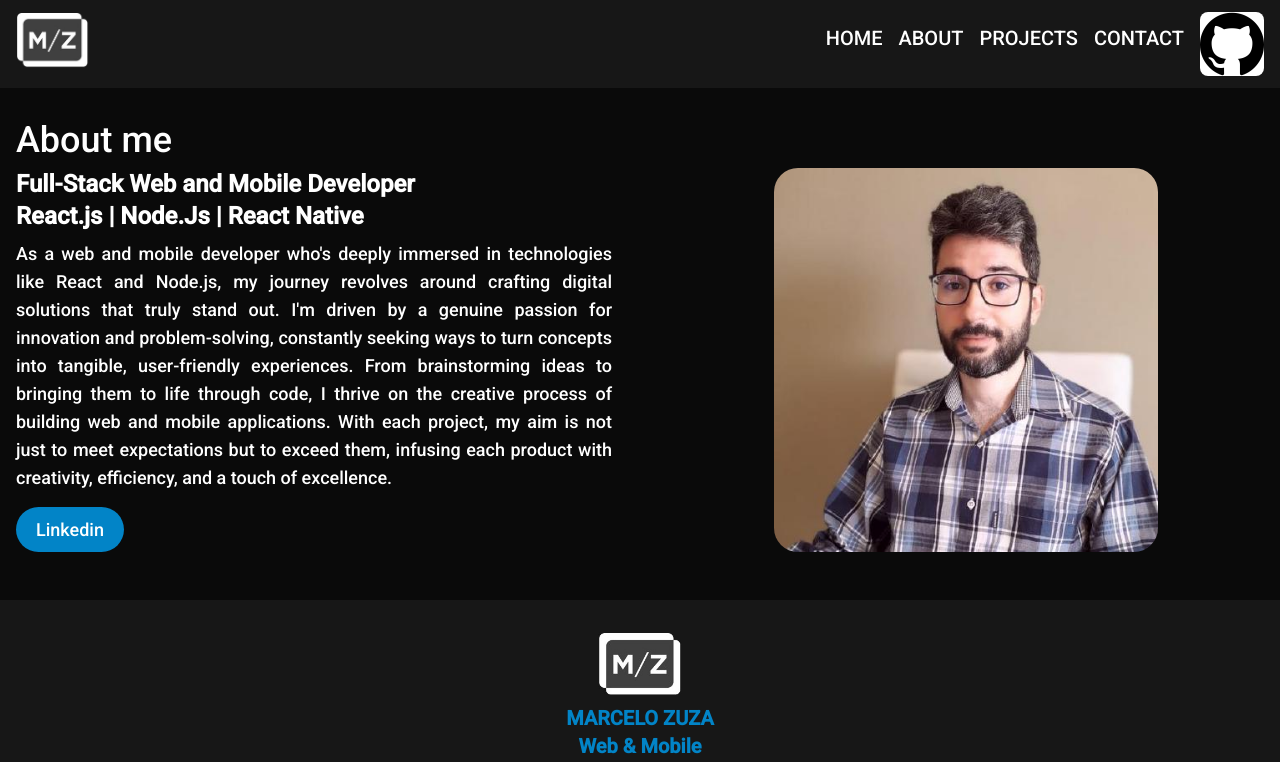
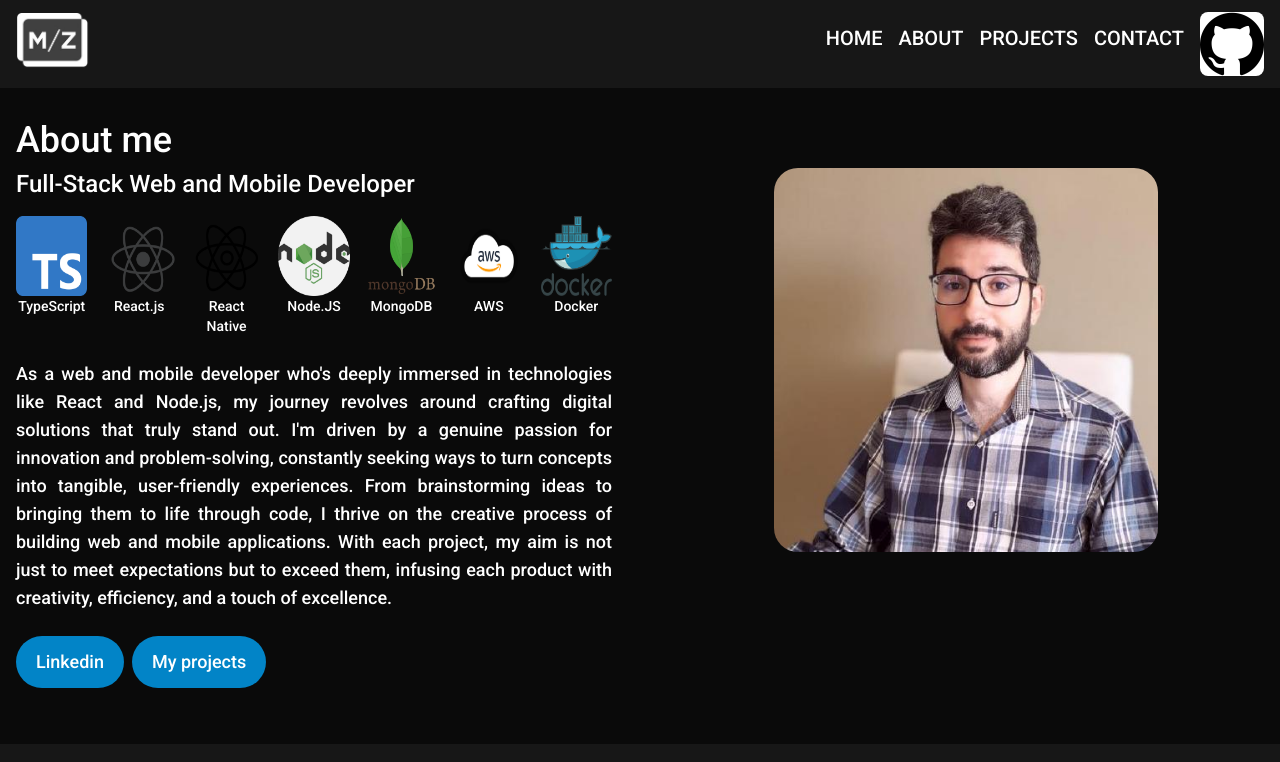
Before and after one commit to marcelo-zuza/2024-React-Portfolio, a React (Vite) app: page /about in a window 1280 px wide. Shown: the top 762 px of the page. Built offline with nearby package versions, Linux system fonts and the light colour scheme.

Commit message:
2024-03-13 2

```diff
--- a/src/App.tsx
+++ b/src/App.tsx
@@ -1,7 +1,6 @@
 import { BrowserRouter, Routes, Route } from 'react-router-dom'
 // Routes
 import Index from './routes/Index'
-import About from './routes/About'
 import Services from './routes/Services'
 import Projects from './routes/Projects'
 import Contact from './routes/Contact'
--- a/src/components/Index/Footer.tsx
+++ b/src/components/Index/Footer.tsx
@@ -7,9 +7,9 @@ const Footer = () => {
             <div className="py-2">
                 <img className="h-16" src={MZ} alt="mz" />
             </div>
-            <p className="text-white md:text-xl hover:underline duration-700"><a href="https://www.linkedin.com/company/marcelo-zuza-webdevelopment/"><span className="font-bold text-sky-600">MARCELO ZUZA</span></a></p>
-            <p className="text-white md:text-xl hover:underline duration-700"><a href="https://www.linkedin.com/company/marcelo-zuza-webdevelopment/"><span className="font-bold text-sky-600">Web & Mobile</span></a></p>
-            <p className="text-base text-white">&copy; 2024. All rights reserved  <span className="font-bold">2024</span></p>
+            <p className="text-white md:text-xl hover:underline duration-700"><a href="https://www.linkedin.com/in/marcelo-zuza/"><span className="font-bold text-sky-600">MARCELO ZUZA</span></a></p>
+            <p className="text-white md:text-xl hover:underline duration-700"><a href="https://www.linkedin.com/in/marcelo-zuza/"><span className="font-bold text-sky-600">Web & Mobile</span></a></p>
+            <p className="text-base text-white">&copy; 2024. All rights reserved  <span className="font-bold"></span></p>
         </div>
     </div>
   )
--- a/src/components/Projects/Apps.tsx
+++ b/src/components/Projects/Apps.tsx
@@ -30,6 +30,19 @@ const RightSide: any = useSpring({
                     </div>
                 </animated.div>
               </div>
+
+              <div className="py-4 md:py-4">
+                <animated.div style={{...LeftSide}}>
+                    <p className="text-2xl text-center py-4">World Clock</p>
+                    <iframe className="w-full h-96 rounded-2xl" src="https://mz-worldclock.vercel.app/"></iframe>
+                    <div className="flex flex-wrap justify-center gap-4">
+                        <a href="https://mz-worldclock.vercel.app/" className="bg-sky-600 mt-4 py-2 px-4 md:py-4 md:px-6 rounded-full border-white  text-white hover:bg-white hover:text-sky-600 duration-500" target="_blank" rel="noopener noreferrer">Visit</a>
+                        <a href="https://github.com/marcelo-zuza/WorldClock" className="bg-sky-600 mt-4 py-2 px-4 md:py-4 md:px-6 rounded-full border-white  text-white hover:bg-white hover:text-sky-600 duration-500" target="_blank" rel="noopener noreferrer">GitHub Repository</a>
+                    </div>
+                </animated.div>
+              </div>
+
+
             </div>
 
             <div className="col-span-1">
--- a/src/routes/AboutMe.tsx
+++ b/src/routes/AboutMe.tsx
@@ -1,5 +1,14 @@
 import Me from '../assets/img/Me.jpeg'
 import { useSpring, animated } from "@react-spring/web"
+import { Link } from 'react-router-dom'
+// icons
+import ReactJs from '../assets/img/icons/reactjs.png'
+import ReactNative from '../assets/img/icons/reactNative.png'
+import Typescript from '../assets/img/icons/typescript.png'
+import NodeJs from '../assets/img/icons/nodeJS.png'
+import DockerIcon from '../assets/img/icons/docker.png'
+import AwsIcon from '../assets/img/icons/aws.png'
+import MongoDBIcon from '../assets/img/icons/mongo.png'
 
 
 
@@ -21,23 +30,56 @@ const RightSide: any = useSpring({
 
   return (
     <div className='py-8 px-4 text-white'>
-        <h1 className='text-4xl'>About me</h1>
+        <h1 className='text-4xl text-center md:text-left'>About me</h1>
         <div className="grid grid-cols-1 text-center md:text-left md:grid-cols-2 py-2 gap-14">
             <animated.div style={{...LeftSide}} className="cols-span-1 text-base md:text-lg">
-                <p className='py-0 text-2xl font-bold'>Full-Stack Web and Mobile Developer</p>
-                <p className='py-0 text-2xl font-bold'>React.js | Node.Js | React Native</p>
-                <p className='py-2 text-justify'>
+                <p className='py-0 text-2xl'>Full-Stack Web and Mobile Developer</p>
+
+                <div className="flex justify-center content-center py-2 md:py-4 gap-0 md:gap-4">
+                    <div className="flex flex-col">
+                      <img className='h-12 w-12 md:h-20 md:w-20' src={Typescript} alt="" />
+                      <p className='hidden md:block text-center text-sm'>TypeScript</p>
+                    </div>
+                    <div>
+                      <img className='h-12 w-12 md:h-20 md:w-20' src={ReactJs} alt="" />
+                      <p  className='hidden md:block text-center text-sm'>React.js</p>
+                    </div>
+                    <div className="flex flex-col">
+                      <img className='h-12 w-12 md:h-20 md:w-20' src={ReactNative} alt="" />
+                      <p className='hidden md:block text-center text-sm'>React Native</p>
+                    </div>
+                    <div className="flex flex-col">
+                      <img className='h-12 w-12 md:h-20 md:w-20' src={NodeJs} alt="" />
+                      <p className='hidden md:block text-center text-sm'>Node.JS</p>
+                    </div>
+                    <div className="flex flex-col">
+                      <img className='h-12 w-12 md:h-20 md:w-20' src={MongoDBIcon} alt="" />
+                      <p className='hidden md:block text-center text-sm'>MongoDB</p>
+                    </div>
+                    <div className="flex flex-col">
+                      <img className='h-12 w-12 md:h-20 md:w-20' src={AwsIcon} alt="" />
+                      <p className='hidden md:block text-center text-sm'>AWS</p>
+                    </div>
+                    <div className="flex flex-col">
+                      <img className='h-12 w-12 md:h-20 md:w-20' src={DockerIcon} alt="" />
+                      <p className='hidden md:block text-center text-sm'>Docker</p>
+                    </div>
+
+
+                </div>
+                <p className='py-2 text-justify font-light'>
                 As a web and mobile developer who's deeply immersed in technologies like React and Node.js, my journey revolves around crafting digital solutions that truly stand out. I'm driven by a genuine passion for innovation and problem-solving, constantly seeking ways to turn concepts into tangible, user-friendly experiences. From brainstorming ideas to bringing them to life through code, I thrive on the creative process of building web and mobile applications. With each project, my aim is not just to meet expectations but to exceed them, infusing each product with creativity, efficiency, and a touch of excellence.</p>
 
-                <div className="my-4">
+                <div className="my-4 flex flex-row justify-center content-center md:justify-start md:content-start gap-2">
                   <a className='bg-sky-600 text-white py-3 px-5 rounded-full hover:bg-white hover:text-sky-600 duration-500' href="https://www.linkedin.com/in/marcelo-zuza/" target="_blank" rel="noopener noreferrer">Linkedin</a>
+                  <Link className='bg-sky-600 text-white py-3 px-5 rounded-full hover:bg-white hover:text-sky-600 duration-500' to="/projects" target="_blank" rel="noopener noreferrer">My projects</Link>
                 </div>
 
 
             </animated.div>
 
             <animated.div style={{...RightSide}} className="cols-span-1 flex flex-1 justify-center">
-                <img src={Me} alt="Me" className='rounded-3xl h-96' />
+                <img src={Me} alt="Me" className='rounded-3xl md:h-96' />
             </animated.div>
 
         </div>
```
